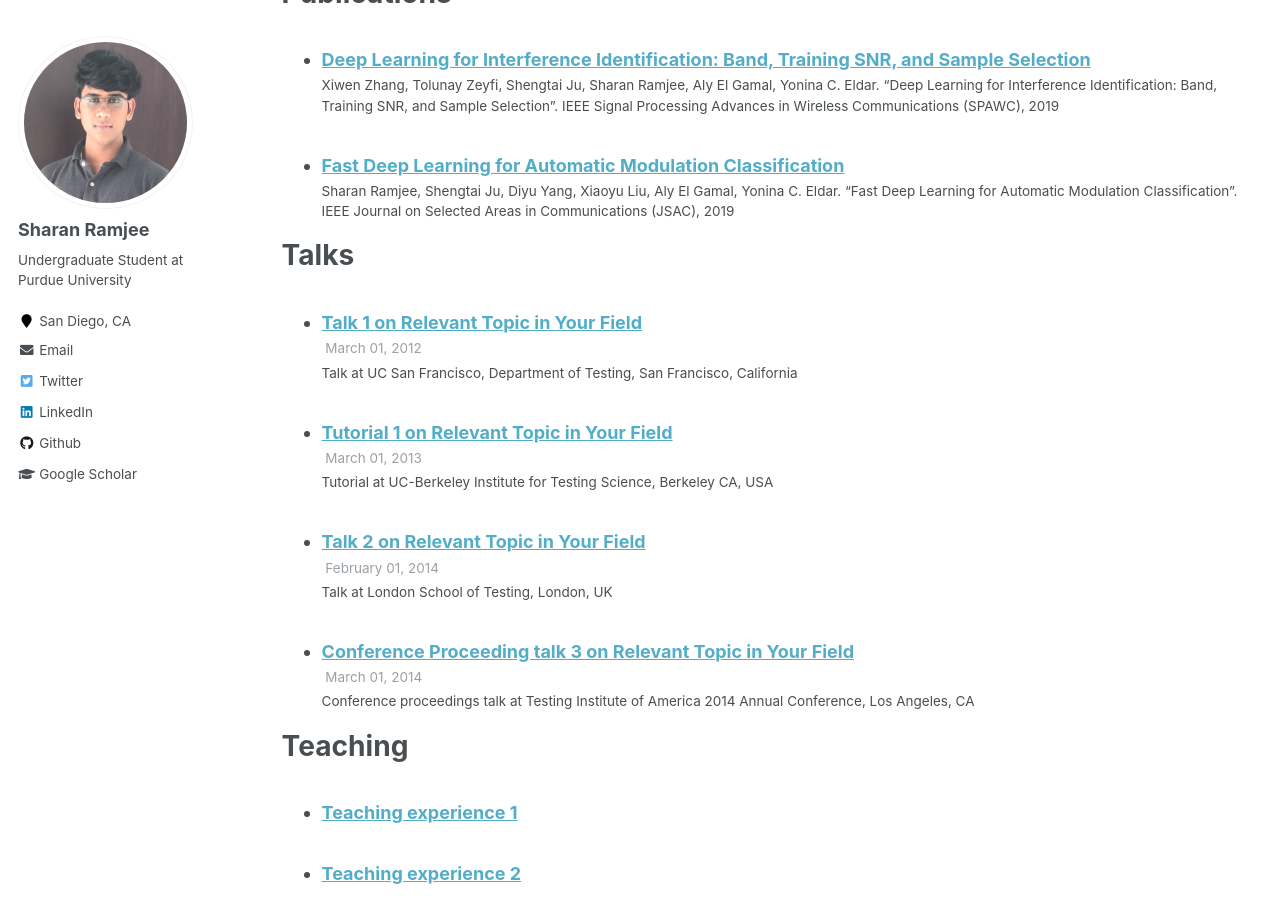
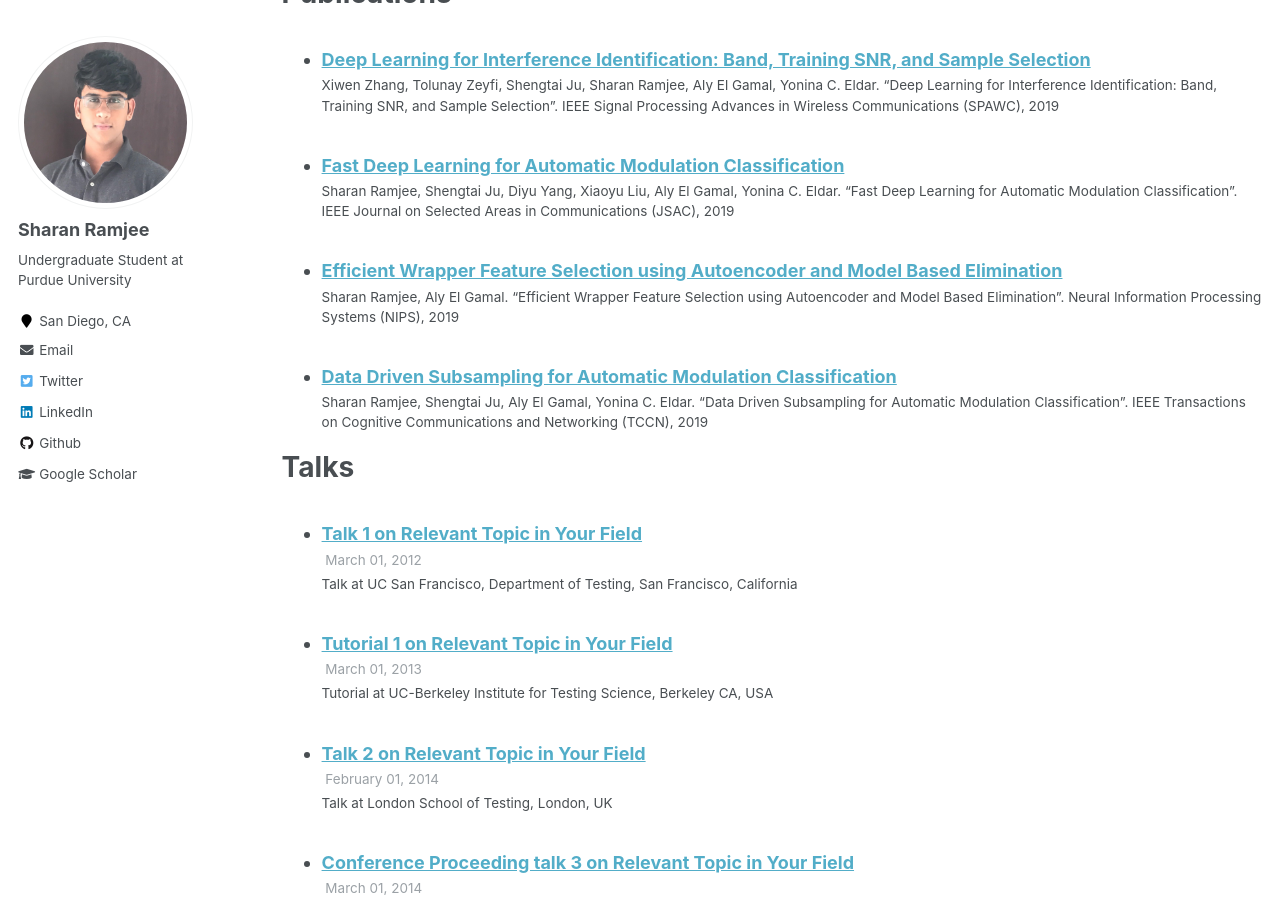
Before and after one commit to sharanramjee/sharanramjee.github.io, a Jekyll site: the page built from _pages/cv.md, in a window 1280 px wide and 900 px high, scrolled down 978 px. Built offline with Jekyll 4.4.1, drawn with Linux system fonts in a browser that asks for light colours.

Commit message:
Added all publications

```diff
--- a/_pages/publications.md
+++ b/_pages/publications.md
@@ -1,5 +1,5 @@
 ---
-title: "Publications <br> [Google Scholar](https://scholar.google.com/citations?user=QYNYHEMAAAAJ&hl=en)"
+title: "Publications <br> <br> [Google Scholar](https://scholar.google.com/citations?user=QYNYHEMAAAAJ&hl=en)"
 permalink: /publications/
 author_profile: true
 ---
@@ -13,3 +13,13 @@ Xiwen Zhang, Tolunay Zeyfi, Shengtai Ju, <b>Sharan Ramjee</b>, Aly El Gamal, Yon
 <b>[Fast Deep Learning for Automatic Modulation Classification](http://sharanramjee.github.io/publications/jsac2019)</b> <br>
 <b>Sharan Ramjee</b>, Shengtai Ju, Diyu Yang, Xiaoyu Liu, Aly El Gamal, Yonina C. Eldar. <br>
 <i>IEEE Journal on Selected Areas in Communications <span style="color:red">(JSAC)</span> 2019</i>.
+
+## Under Review
+
+<b>[Efficient Wrapper Feature Selection using Autoencoder and Model Based Elimination](http://sharanramjee.github.io/publications/nips2019)</b> <br>
+<b>Sharan Ramjee</b>, Aly El Gamal. <br>
+<i>Neural Information Processing Systems <span style="color:red">(NIPS)</span> 2019</i>.
+
+<b>[Data Driven Subsampling for Automatic Modulation Classification](http://sharanramjee.github.io/publications/tccn2019)</b> <br>
+<b>Sharan Ramjee, Shengtai Ju, Diyu Yang, Xiaoyu Liu, Aly El Gamal, Yonina C. Eldar. <br>
+<i>IEEE Transactions on Cognitive Communications and Networking <span style="color:red">(TCCN)</span> 2019</i>.
--- /dev/null
+++ b/_publications/nips2019.md
@@ -0,0 +1,15 @@
+---
+title: "Efficient Wrapper Feature Selection using Autoencoder and Model Based Elimination"
+collection: publications
+permalink: /publications/nips2019
+venue: "Neural Information Processing Systems (NIPS)"
+date: 2019-11-01
+citation: 'Sharan Ramjee, Aly El Gamal. “Efficient Wrapper Feature Selection using Autoencoder and Model Based Elimination”. Neural Information Processing Systems (NIPS), 2019'
+---
+[[ArXiv]](https://arxiv.org/abs/1905.11592)
+[[PDF]](https://sharanramjee.github.io/files/1905.11592.pdf)
+[[Code]](https://github.com/sharanramjee/AMBER)
+[[Cite]](https://scholar.googleusercontent.com/scholar.bib?q=info:65EkRuyF9VsJ:scholar.google.com/&output=citation&scisdr=CgVBXfELEOvukc_xiTE:AAGBfm0AAAAAXRP0kTFWfz9iN0Ex7zG-dw4Xtuhq5aS3&scisig=AAGBfm0AAAAAXRP0kRfOxqPW5LJWa6_491pT6z5XX6o8&scisf=4&ct=citation&cd=-1&hl=en)
+
+## Abstract
+We propose a computationally efficient wrapper feature selection method - called Autoencoder and Model Based Elimination of features using Relevance and Redundancy scores (AMBER) - that uses a single ranker model along with autoencoders to perform greedy backward elimination of features. The ranker model is used to prioritize the removal of features that are not critical to the classification task, while the autoencoders are used to prioritize the elimination of correlated features. We demonstrate the superior feature selection ability of AMBER on 4 well known datasets corresponding to different domain applications via comparing the classification accuracies with other computationally efficient state-of-the-art feature selection techniques. Interestingly, we find that the ranker model that is used for feature selection does not necessarily have to be the same as the final classifier that is trained on the selected features. Finally, we note how a smaller number of features can lead to higher accuracies on some datasets, and hypothesize that overfitting the ranker model on the training set facilitates the selection of more salient features.
--- /dev/null
+++ b/_publications/tccn2019.md
@@ -0,0 +1,13 @@
+---
+title: "Data Driven Subsampling for Automatic Modulation Classification"
+collection: publications
+permalink: /publications/tccn2019
+venue: "IEEE Transactions on Cognitive Communications and Networking (TCCN)"
+date: 2019-12-01
+citation: 'Sharan Ramjee, Shengtai Ju, Aly El Gamal, Yonina C. Eldar. “Data Driven Subsampling for Automatic Modulation Classification”. IEEE Transactions on Cognitive Communications and Networking (TCCN), 2019'
+---
+[[PDF]](https://sharanramjee.github.io/files/tccn2019.pdf)
+[[Code]](https://github.com/dl4amc/dds)
+
+## Abstract
+In this work, we propose a novel subsampling technique to facilitate the use of deep learning for automatic modulation classification in wireless communication systems. Unlike traditional approaches that rely on pre-designed strategies that are solely based on expert knowledge, the proposed Data Driven Subsampling strategy employs deep neural network architectures - that we call Subsampler Nets - to simulate the effect of removing candidate combinations of samples from each training input vector. The subsampled data is then processed by another deep learning classifier that recognizes each of the considered 10 modulation types. We show that the proposed subsampling strategy not only introduces drastic reduction in the classifier training time, but can also improve the classification accuracy to levels never reached before for the considered dataset. An important feature herein is exploiting the transferability of learning by showing that using a combination of Subsampler Nets delivers a superior performance to using only a single network in the combination.
```
Also changed, not shown: _pages/about.md (+1 -1 lines), 3 other files.
